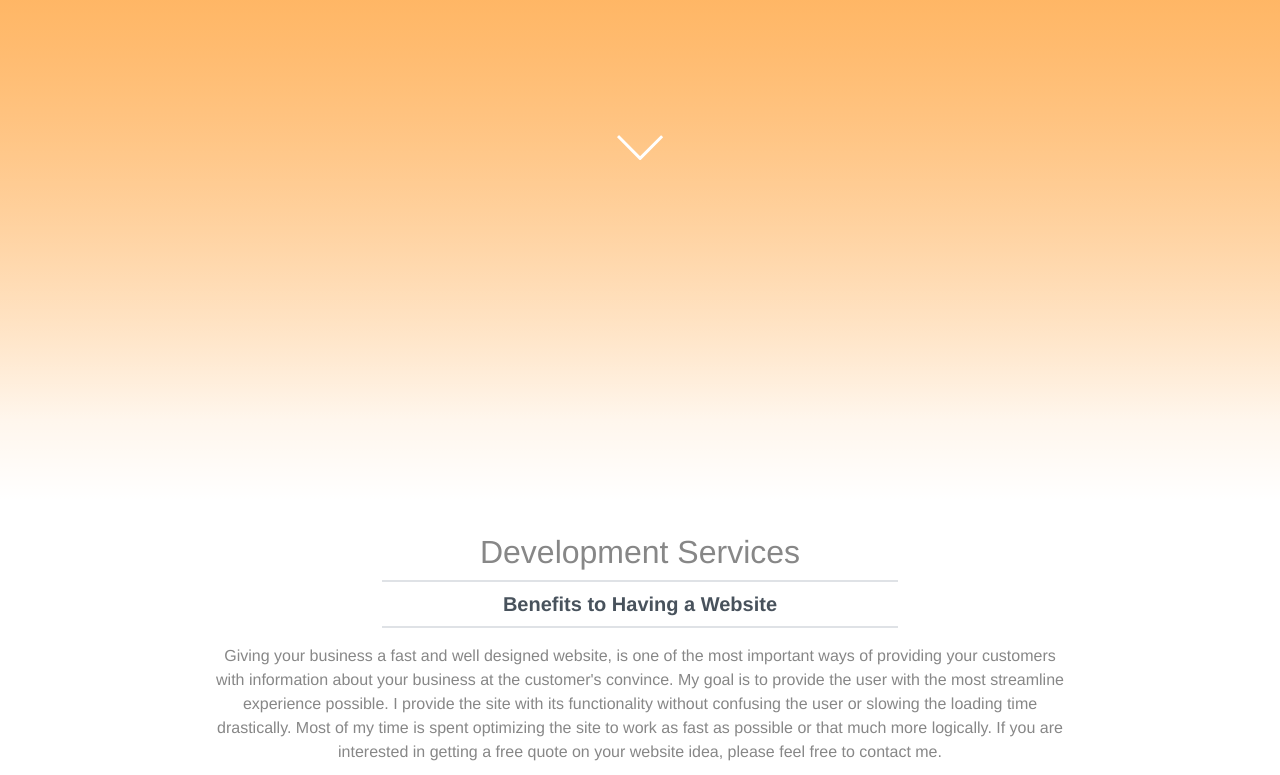
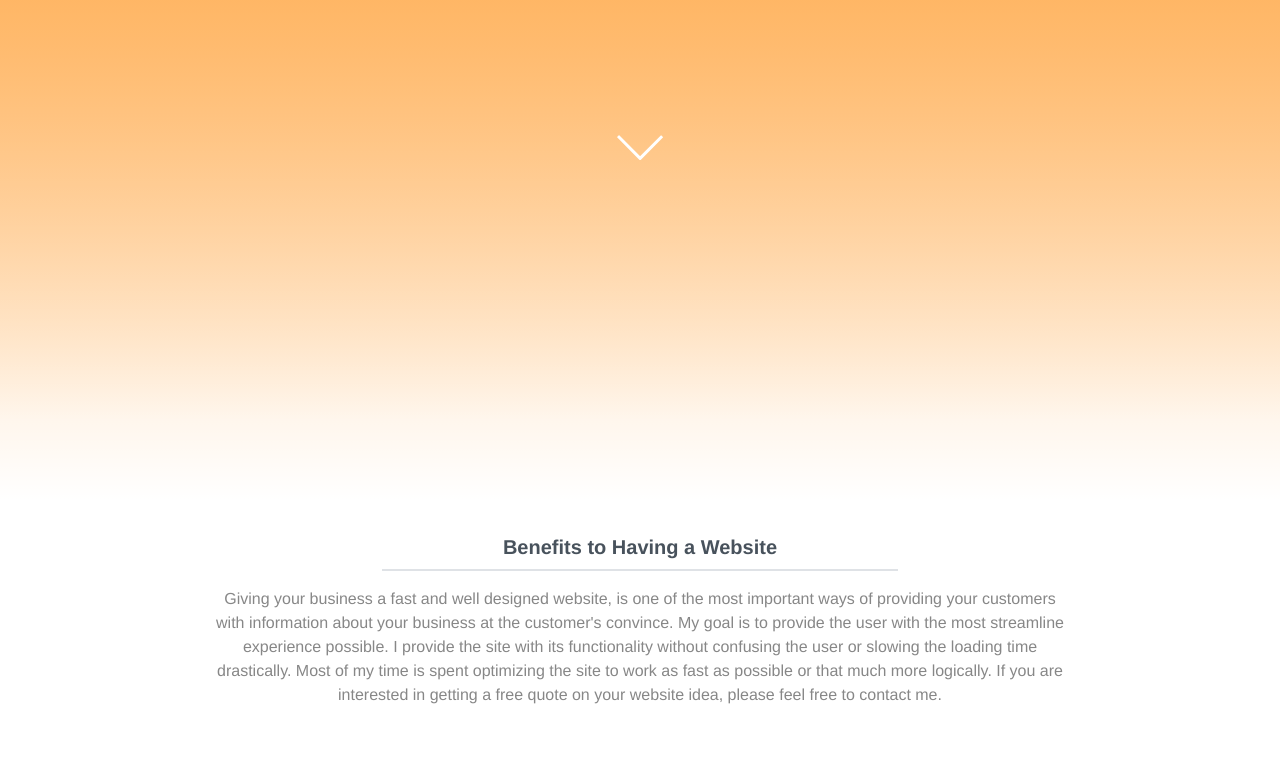
Before and after one commit to swtxea/spencer.github.io, a plain HTML site: page rates/index.html in a window 1280 px wide. Shown: the part 300-1075 px from the top of the page. Drawn offline with Linux system fonts and the light colour scheme; a web font is replaced by a local one.

```diff
--- a/rates/index.html
+++ b/rates/index.html
@@ -22,7 +22,7 @@
 
     </header>
     <section class="primary-content">
-      <h2 class="center b-border">Development Services</h2>
+
       <h3 class="center b-border">Benefits to Having a Website</h3>
       <p>Giving your business a fast and well designed website, is one of the most important ways of providing your customers with information about your business at the customer's convince.  My goal is to provide the user with the most streamline experience possible.  I provide the site with its functionality without confusing the user or slowing the loading time drastically.  Most of my time is spent optimizing the site to work as fast as possible or that much more logically.  If you are interested in getting a free quote on your website idea, please feel free to contact me. </p>
     </section>
```
